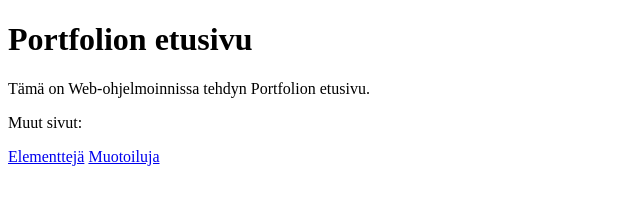
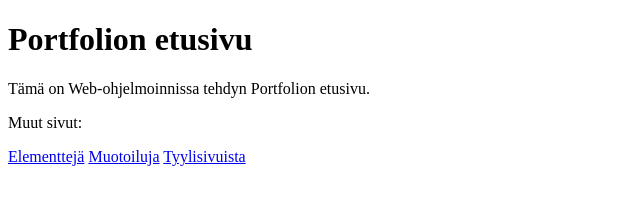
Before and after one commit to anttik11/Web-ohjelmoinnin-perusteet, a plain HTML site: page harjoitukset/index.html in a window 1280 px wide. Shown: the whole page, without its empty margins (0-640 px from the left). Drawn offline with Linux system fonts and the light colour scheme.

Commit message:
Add link to "Tyylisivuista" page in portfolio index

```diff
--- a/harjoitukset/index.html
+++ b/harjoitukset/index.html
@@ -14,5 +14,6 @@
     <p>Muut sivut:</p>
     <a href="pages/elementteja.html">Elementtejä</a>
     <a href="pages/muotoiluja.html">Muotoiluja</a>
+    <a href="pages/tyylisivuista.html">Tyylisivuista</a>
 </body>
 </html>
```
